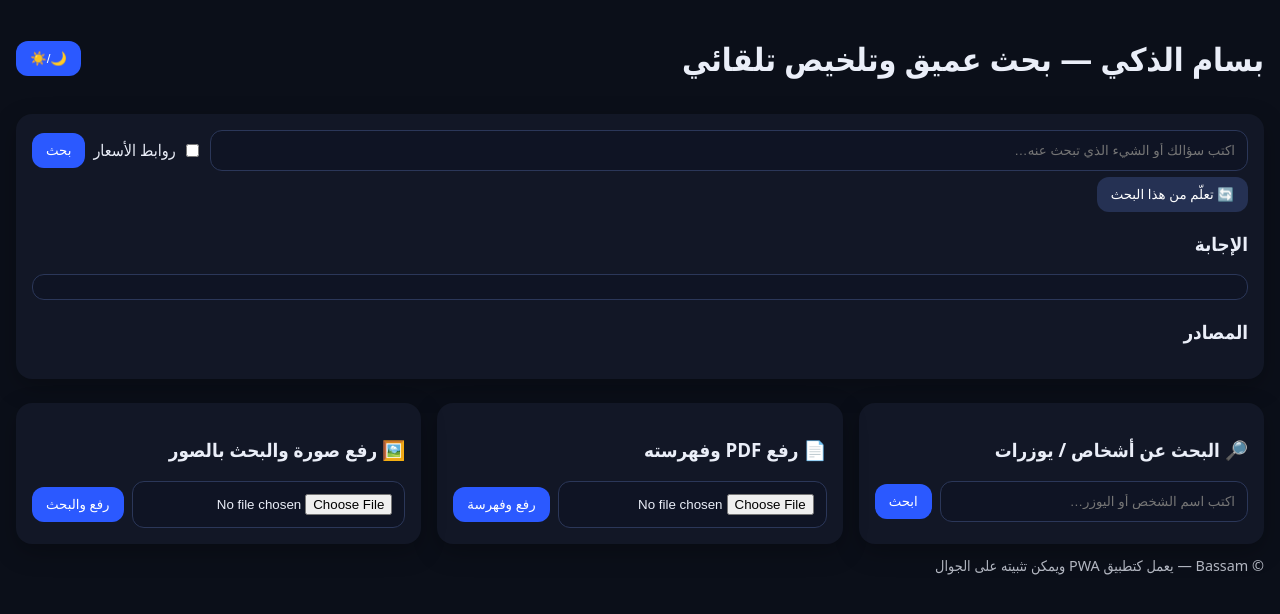
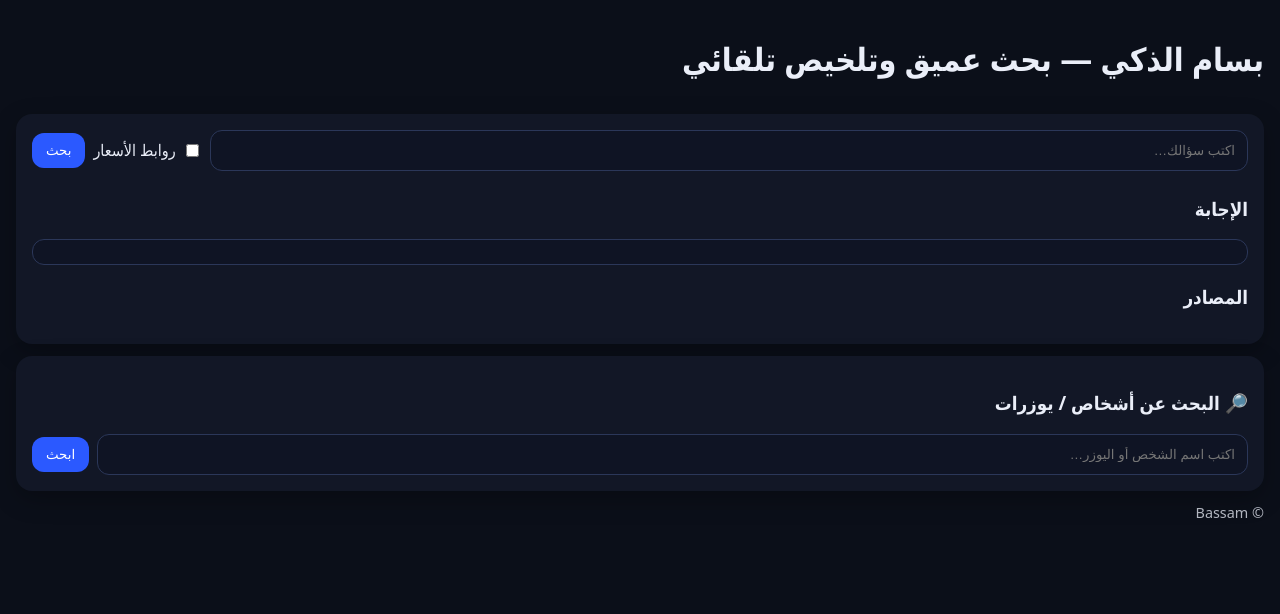
Before and after one commit to bassam-st/BASSAM-APP, a FastAPI app: page / in a window 1280 px wide. Shown: the top 614 px of the page. Run offline with FastAPI, Linux system fonts and the light colour scheme.

Commit message:
Update index.html

```diff
--- a/templates/index.html
+++ b/templates/index.html
@@ -4,30 +4,20 @@
   <meta charset="utf-8" />
   <meta name="viewport" content="width=device-width, initial-scale=1" />
   <title>بسام الذكي – بحث عميق</title>
-
-  <!-- PWA -->
-  <link rel="manifest" href="/static/pwa/manifest.json">
-  <meta name="theme-color" content="#0b0f19" />
-
   <link rel="stylesheet" href="/static/style.css" />
 </head>
 <body>
   <header class="top">
     <h1>بسام الذكي — بحث عميق وتلخيص تلقائي</h1>
-    <div class="actions">
-      <button id="installBtn" hidden>تثبيت التطبيق</button>
-      <button id="themeBtn" title="الوضع الليلي/النهاري">🌙/☀️</button>
-    </div>
   </header>
 
   <section class="card">
     <form id="searchForm" class="row">
-      <input id="q" placeholder="اكتب سؤالك أو الشيء الذي تبحث عنه…" />
+      <input id="q" placeholder="اكتب سؤالك…" />
       <label class="chk"><input type="checkbox" id="want_prices" /> روابط الأسعار</label>
       <button>بحث</button>
     </form>
     <div class="row small">
-      <button id="learnBtn" class="ghost">🔄 تعلّم من هذا البحث</button>
       <span id="latency" class="muted"></span>
     </div>
     <h3>الإجابة</h3>
@@ -36,45 +26,17 @@
     <div id="sources" class="links"></div>
   </section>
 
-  <section class="grid">
-    <div class="card">
-      <h3>🔎 البحث عن أشخاص / يوزرات</h3>
-      <form id="profileForm" class="row">
-        <input id="name" placeholder="اكتب اسم الشخص أو اليوزر…" />
-        <button>ابحث</button>
-      </form>
-      <div id="profiles" class="links"></div>
-    </div>
-
-    <div class="card">
-      <h3>📄 رفع PDF وفهرسته</h3>
-      <form id="pdfForm" class="row">
-        <input type="file" id="pdfFile" accept="application/pdf" />
-        <button>رفع وفهرسة</button>
-      </form>
-      <div id="pdfResult" class="muted"></div>
-    </div>
-
-    <div class="card">
-      <h3>🖼️ رفع صورة والبحث بالصور</h3>
-      <form id="imgForm" class="row">
-        <input type="file" id="imgFile" accept="image/*" />
-        <button>رفع والبحث</button>
-      </form>
-      <div id="imgResult" class="links"></div>
-    </div>
+  <section class="card">
+    <h3>🔎 البحث عن أشخاص / يوزرات</h3>
+    <form id="peopleForm" class="row">
+      <input id="name" placeholder="اكتب اسم الشخص أو اليوزر…" />
+      <button>ابحث</button>
+    </form>
+    <div id="profiles" class="links"></div>
   </section>
 
-  <footer class="muted">© Bassam — يعمل كتطبيق PWA ويمكن تثبيته على الجوال</footer>
+  <footer class="muted">© Bassam</footer>
 
   <script src="/static/script.js"></script>
-  <script>
-    // تسجيل الـ Service Worker (انتبه للمسار)
-    if ("serviceWorker" in navigator) {
-      navigator.serviceWorker.register("/static/pwa/service-worker.js")
-        .then(()=>console.log("SW registered"))
-        .catch(err=>console.log("SW error", err));
-    }
-  </script>
 </body>
 </html>
```
